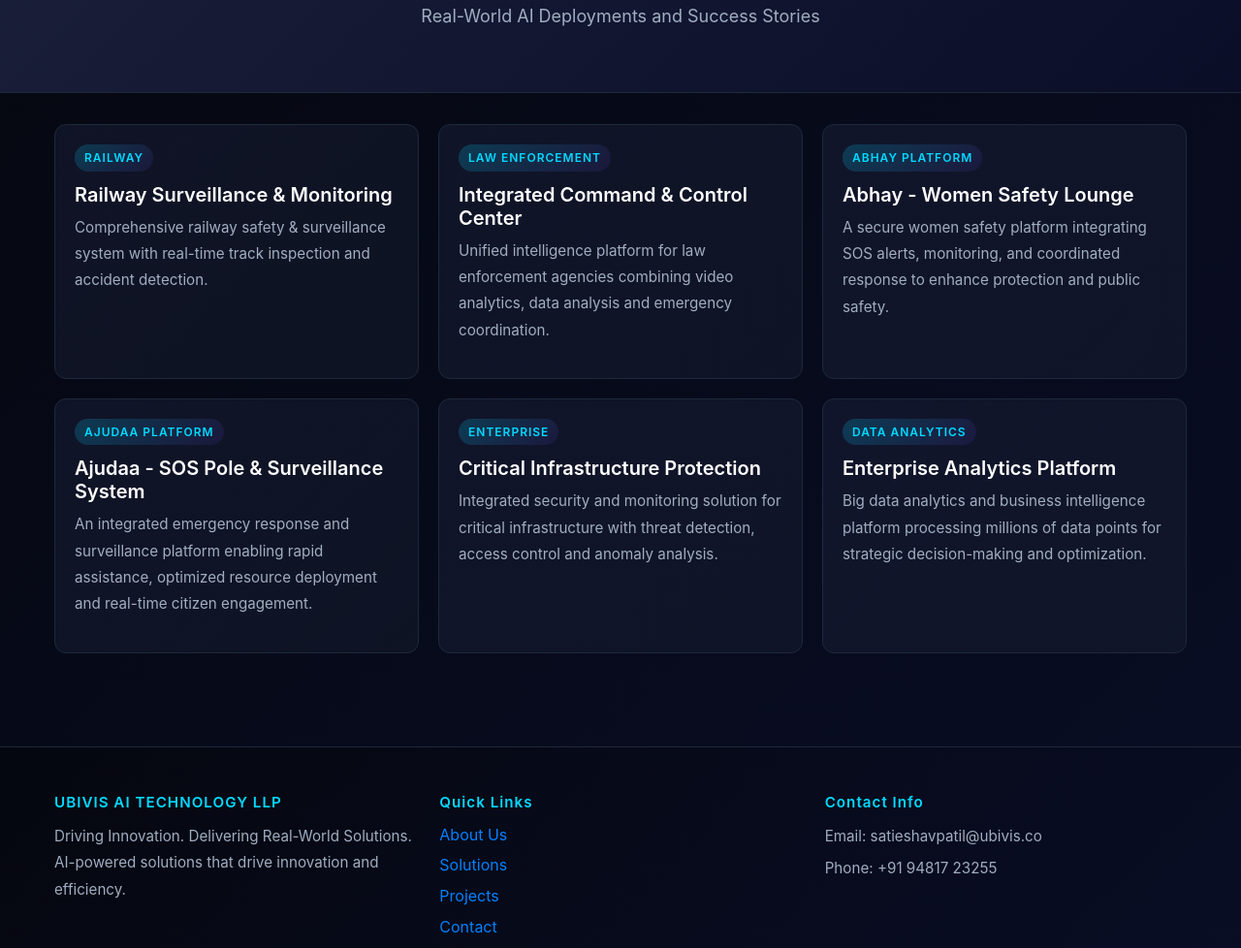
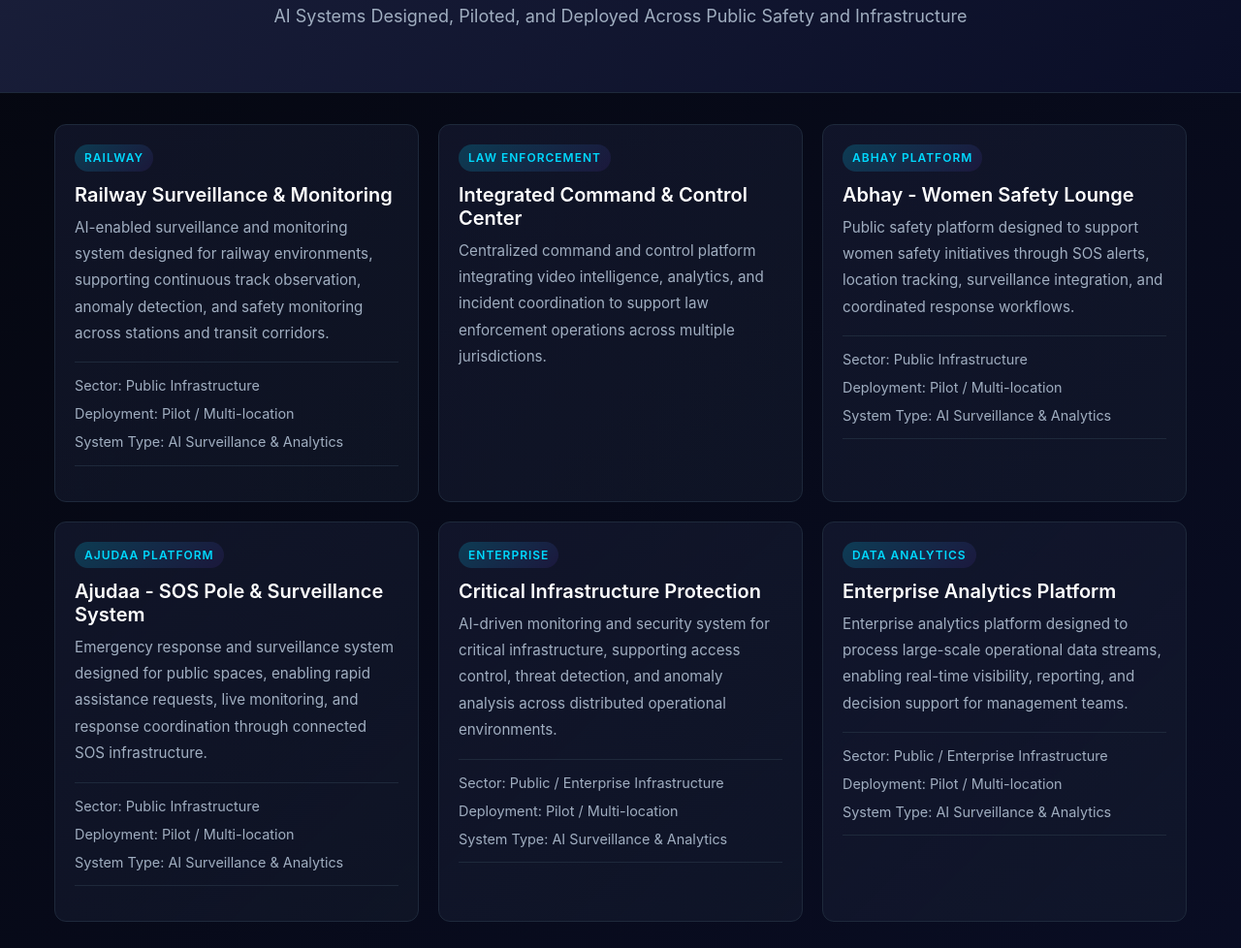
Before and after one commit to rohansp2100/ubivis-site, a plain HTML site: page projects.html in a window 1280 px wide. Shown: the part 187-1165 px from the top of the page at 97% size. Drawn offline with Linux system fonts and the light colour scheme.

Commit message:
Update projects.html

```diff
--- a/projects.html
+++ b/projects.html
@@ -54,7 +54,10 @@
     <section class="page-header">
       <div class="page-header-content">
         <h1>Projects & Use Cases</h1>
-        <p>Real-World AI Deployments and Success Stories</p>
+        <p>
+          AI Systems Designed, Piloted, and Deployed Across Public Safety and
+          Infrastructure
+        </p>
       </div>
     </section>
 
@@ -64,17 +67,27 @@
           <div class="project-tag">Railway</div>
           <h3>Railway Surveillance & Monitoring</h3>
           <p>
-            Comprehensive railway safety & surveillance system with real-time
-            track inspection and accident detection.
+            AI-enabled surveillance and monitoring system designed for railway
+            environments, supporting continuous track observation, anomaly
+            detection, and safety monitoring across stations and transit
+            corridors.
           </p>
+          <div class="project-details">
+            <div class="detail-item">Sector: Public Infrastructure</div>
+            <div class="detail-item">Deployment: Pilot / Multi-location</div>
+            <div class="detail-item">
+              System Type: AI Surveillance & Analytics
+            </div>
+          </div>
         </div>
 
         <div class="project-card">
           <div class="project-tag">Law Enforcement</div>
           <h3>Integrated Command & Control Center</h3>
           <p>
-            Unified intelligence platform for law enforcement agencies combining
-            video analytics, data analysis and emergency coordination.
+            Centralized command and control platform integrating video
+            intelligence, analytics, and incident coordination to support law
+            enforcement operations across multiple jurisdictions.
           </p>
         </div>
 
@@ -82,39 +95,68 @@
           <div class="project-tag">Abhay Platform</div>
           <h3>Abhay - Women Safety Lounge</h3>
           <p>
-            A secure women safety platform integrating SOS alerts, monitoring,
-            and coordinated response to enhance protection and public safety.
+            Public safety platform designed to support women safety initiatives
+            through SOS alerts, location tracking, surveillance integration, and
+            coordinated response workflows.
           </p>
+          <div class="project-details">
+            <div class="detail-item">Sector: Public Infrastructure</div>
+            <div class="detail-item">Deployment: Pilot / Multi-location</div>
+            <div class="detail-item">
+              System Type: AI Surveillance & Analytics
+            </div>
+          </div>
         </div>
 
         <div class="project-card">
           <div class="project-tag">Ajudaa Platform</div>
           <h3>Ajudaa - SOS Pole & Surveillance System</h3>
           <p>
-            An integrated emergency response and surveillance platform enabling
-            rapid assistance, optimized resource deployment and real-time
-            citizen engagement.
+            Emergency response and surveillance system designed for public
+            spaces, enabling rapid assistance requests, live monitoring, and
+            response coordination through connected SOS infrastructure.
           </p>
+          <div class="project-details">
+            <div class="detail-item">Sector: Public Infrastructure</div>
+            <div class="detail-item">Deployment: Pilot / Multi-location</div>
+            <div class="detail-item">
+              System Type: AI Surveillance & Analytics
+            </div>
+          </div>
         </div>
 
         <div class="project-card">
           <div class="project-tag">Enterprise</div>
           <h3>Critical Infrastructure Protection</h3>
           <p>
-            Integrated security and monitoring solution for critical
-            infrastructure with threat detection, access control and anomaly
-            analysis.
+            AI-driven monitoring and security system for critical
+            infrastructure, supporting access control, threat detection, and
+            anomaly analysis across distributed operational environments.
           </p>
+          <div class="project-details">
+            <div class="detail-item">Sector: Public / Enterprise Infrastructure</div>
+            <div class="detail-item">Deployment: Pilot / Multi-location</div>
+            <div class="detail-item">
+              System Type: AI Surveillance & Analytics
+            </div>
+          </div>
         </div>
 
         <div class="project-card">
           <div class="project-tag">Data Analytics</div>
           <h3>Enterprise Analytics Platform</h3>
           <p>
-            Big data analytics and business intelligence platform processing
-            millions of data points for strategic decision-making and
-            optimization.
+            Enterprise analytics platform designed to process large-scale
+            operational data streams, enabling real-time visibility, reporting,
+            and decision support for management teams.
           </p>
+          <div class="project-details">
+            <div class="detail-item">Sector: Public / Enterprise Infrastructure</div>
+            <div class="detail-item">Deployment: Pilot / Multi-location</div>
+            <div class="detail-item">
+              System Type: AI Surveillance & Analytics
+            </div>
+          </div>
         </div>
       </div>
     </section>
```
